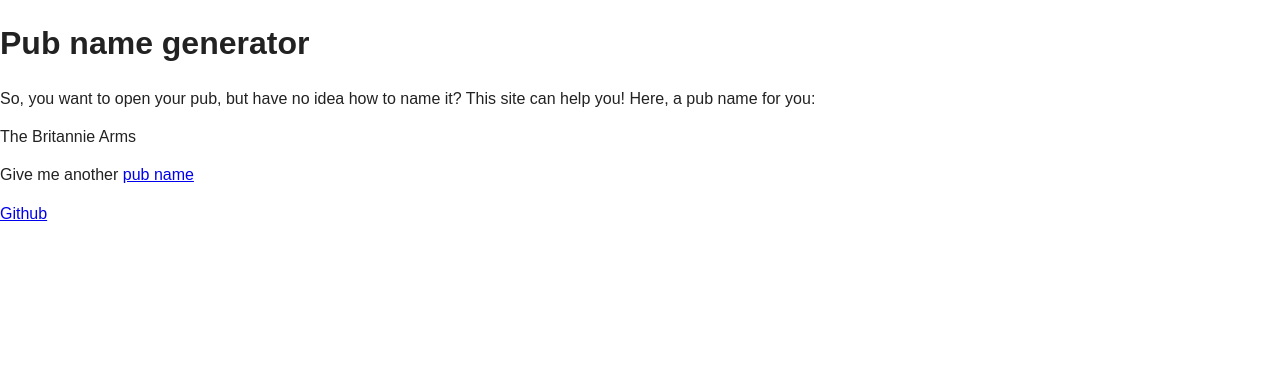
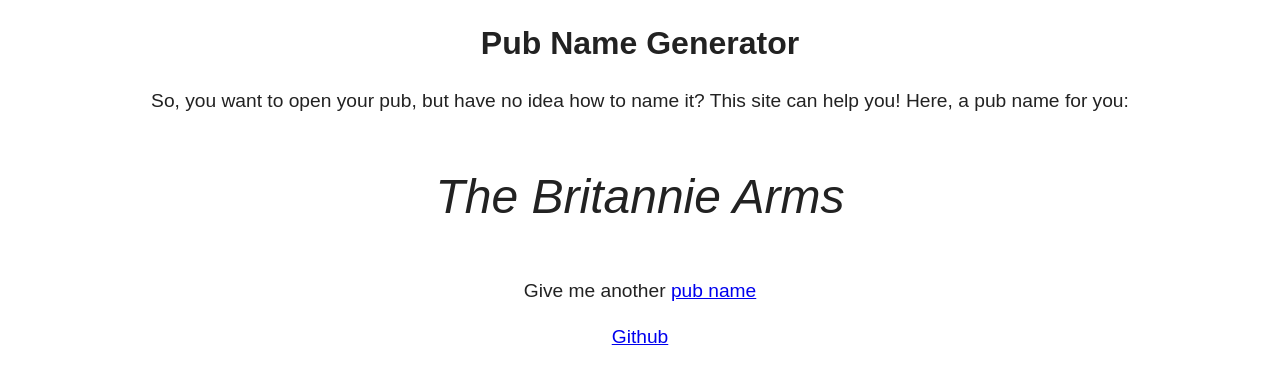
Before and after one commit to pablorecio/pubnamegenerator, a Django app: page / in a window 1280 px wide. Shown: the top 384 px of the page. Run offline with Django 3.2, Linux system fonts and the light colour scheme.

Commit message:
Some more styles

```diff
--- /dev/null
+++ b/pubnamegenerator/static/css/styles.css
@@ -0,0 +1,16 @@
+body {
+    text-align: center;
+}
+
+h1 {
+    font-size: 200%;
+}
+
+p {
+    font-size: 1.2em;
+}
+
+main .pub-name {
+    font-size: 300%;
+    font-style: italic;
+}
--- a/pubnamegenerator/templates/index.html
+++ b/pubnamegenerator/templates/index.html
@@ -10,10 +10,11 @@
 
         <link rel="stylesheet" href="{% static "css/normalize.css" %}">
         <link rel="stylesheet" href="{% static "css/main.css" %}">
+        <link rel="stylesheet" href="{% static "css/styles.css" %}">
     </head>
     <body>
         <header>
-            <h1>Pub name generator</h1>
+            <h1>Pub Name Generator</h1>
             <p>
                 So, you want to open your pub, but have no idea how to name it?
                 This site can help you! Here, a pub name for you:
@@ -21,7 +22,7 @@
         </header>
 
         <main>
-            <p>{{ pub_name }}</p>
+            <p class="pub-name">{{ pub_name }}</p>
         </main>
 
         <footer>
```
